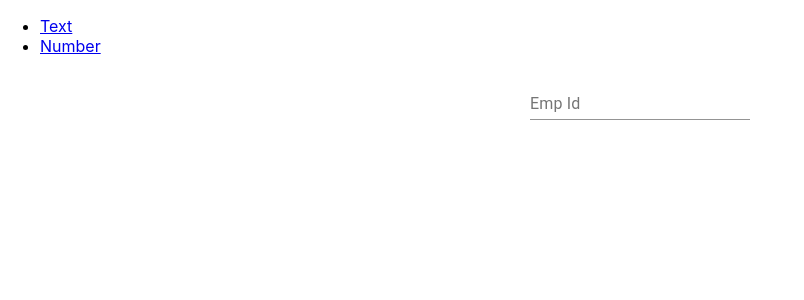
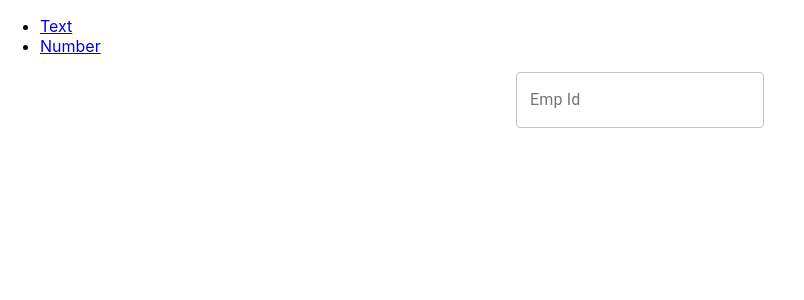
Before and after one commit to VaralakshmiPachipala/reusable-components, a React (Create React App) app: page /number in a window 1280 px wide. Shown: the top 300 px of the page, without its empty margins (0-804 px from the left). Built offline with nearby package versions, Linux system fonts and the light colour scheme.

Commit message:
Add variant to number

```diff
--- a/src/wrappers/InputNumberWrapper.tsx
+++ b/src/wrappers/InputNumberWrapper.tsx
@@ -2,5 +2,5 @@ import React from 'react'
 import { InputNumber } from '../components/InputNumber/inputNumber'
 
 export const InputNumberWrapper = () => {
-    return <InputNumber label="Emp Id" />
+    return <InputNumber label="Emp Id" variant="outlined" />
 }
```
